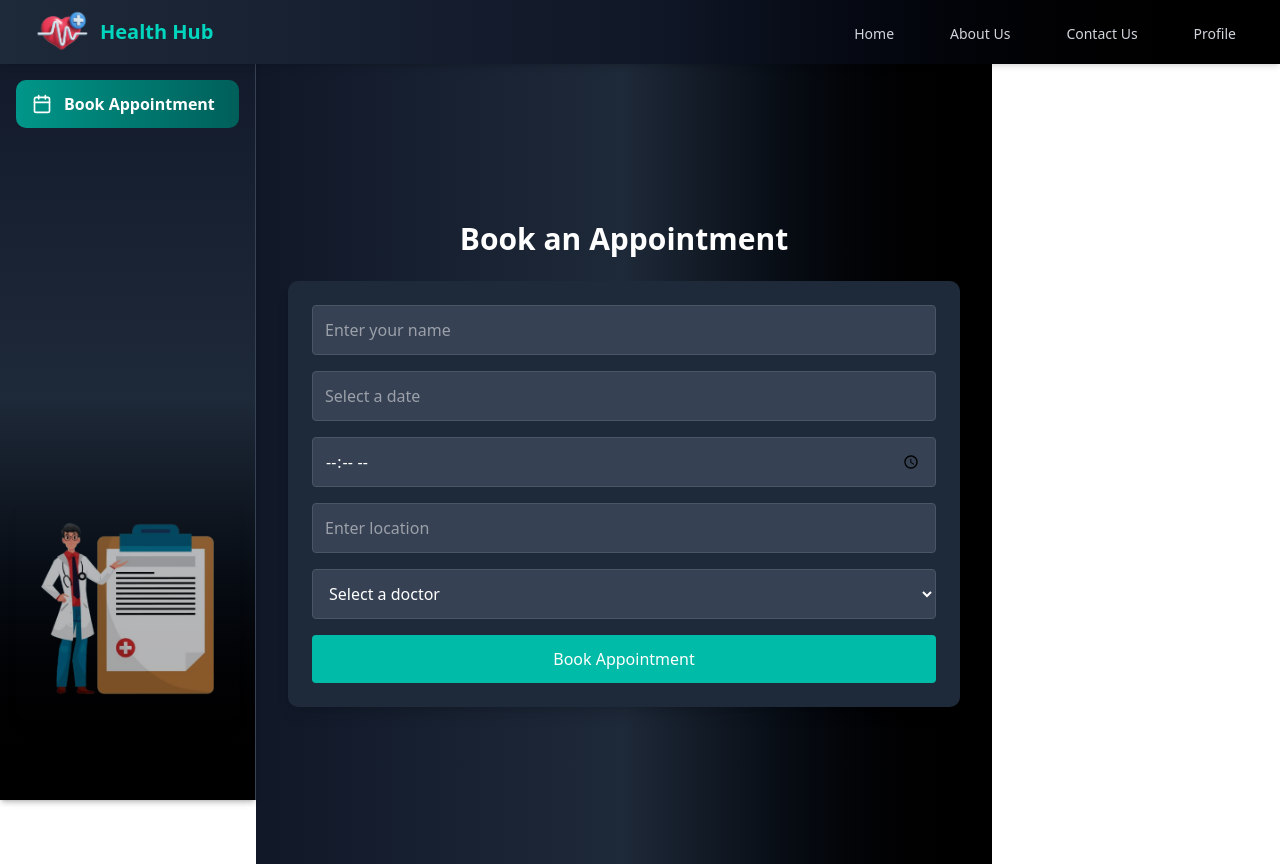
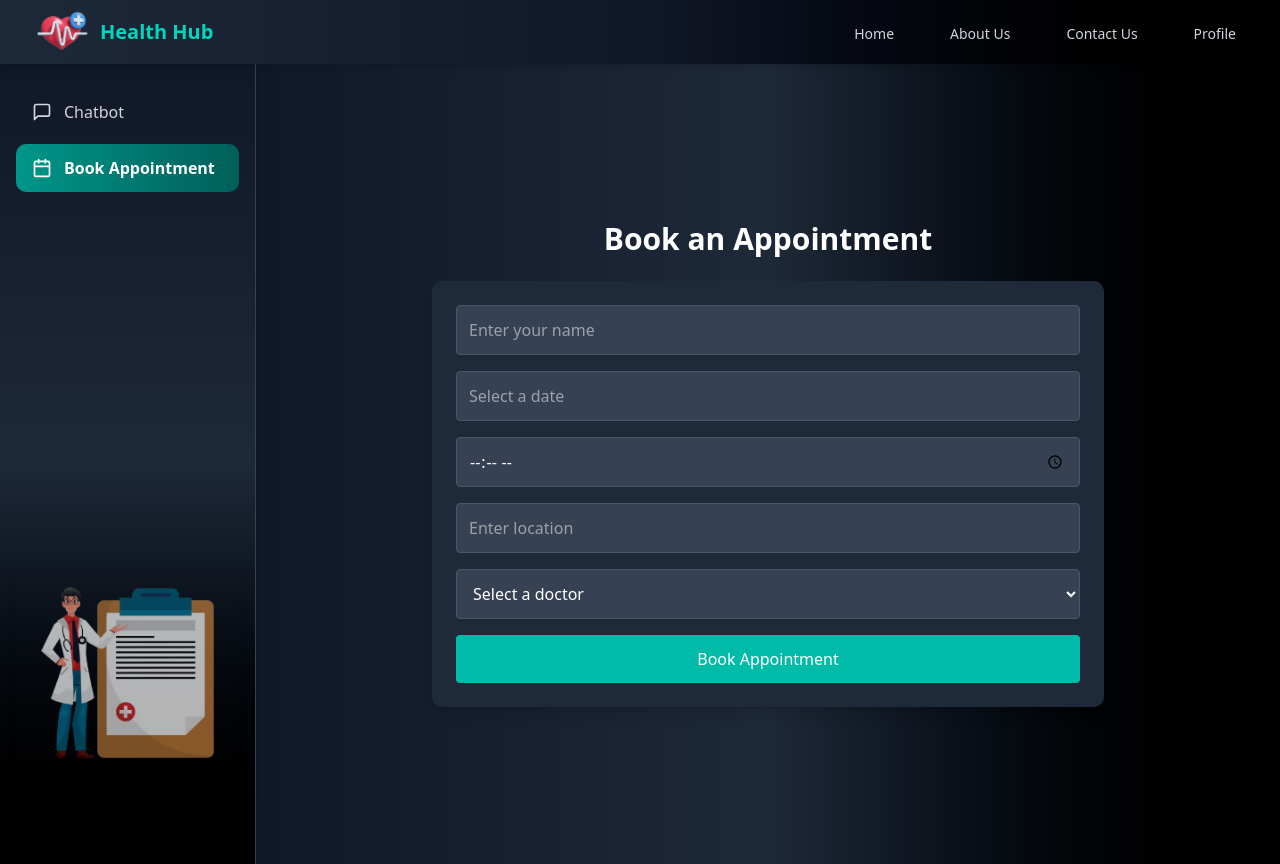
Before and after one commit to Nitish151/Brogrammers_AB2_03, a Next.js app in the folder my-app/: page /appointments in a window 1280 px wide. Built offline with nearby package versions, Linux system fonts and the light colour scheme.

Commit message:
Frontend Done

```diff
--- a/my-app/Components/RootLayoutClient.jsx
+++ b/my-app/Components/RootLayoutClient.jsx
@@ -9,7 +9,7 @@ export default function RootLayoutClient({ children }) {
   const isAuthPage = pathname === "/signin" || pathname === "/signup"; // Hide Navbar & Sidebar on auth pages
 
   return (
-    <div>
+    <div className="flex">
       {/* Show Navbar only on non-auth pages */}
       {!isAuthPage && (
         <div className="fixed top-0 left-0 w-full z-50">
@@ -17,18 +17,16 @@ export default function RootLayoutClient({ children }) {
         </div>
       )}
 
-      <div className="flex">
-        {/* Show Sidebar only on non-auth pages */}
-        {!isAuthPage && (
-          <div className="fixed top-0 left-0 w-64 h-full bg-gray-100 shadow-md">
-            <Sidebar />
-          </div>
-        )}
+      {/* Sidebar Wrapper */}
+      {!isAuthPage && (
+        <div className="fixed top-16 left-0 w-64 h-[calc(100vh-4rem)] bg-gray-100 shadow-md">
+          <Sidebar />
+        </div>
+      )}
 
-        {/* Main Content - Adjust margin for sidebar */}
-        <div className={`${!isAuthPage ? "ml-64 pt-16" : "w-full"}`}>
-          {children}
-        </div>
+      {/* Main Content - Adjust margin for sidebar and navbar */}
+      <div className={`flex-1 ${!isAuthPage ? "ml-64 mt-16" : "w-full"}`}>
+        {children}
       </div>
     </div>
   );
--- a/my-app/app/appointments/page.jsx
+++ b/my-app/app/appointments/page.jsx
@@ -34,18 +34,23 @@ function Appointments() {
           onChange={(e) => setName(e.target.value)}
           required
         />
-        <div>
+        <div className="relative">
           <input
             type="text"
             placeholder="Select a date"
             className="w-full p-3 bg-gray-700 border border-gray-600 rounded text-white cursor-pointer"
             value={selectedDate ? selectedDate.toDateString() : ""}
-            onClick={() => setShowCalendar(true)}
+            onClick={() => setShowCalendar(!showCalendar)}
             readOnly
           />
           {showCalendar && (
-            <div className="absolute mt-2 bg-gray-800 shadow-lg p-2 rounded">
-              <Calendar onChange={handleDateChange} value={selectedDate} className="text-white" />
+            <div className="absolute z-50 mt-2 bg-gray-800 shadow-lg p-2 rounded">
+              <Calendar
+                onChange={handleDateChange}
+                value={selectedDate}
+                className="text-black"
+                tileClassName="text-black"
+              />
             </div>
           )}
         </div>
```
